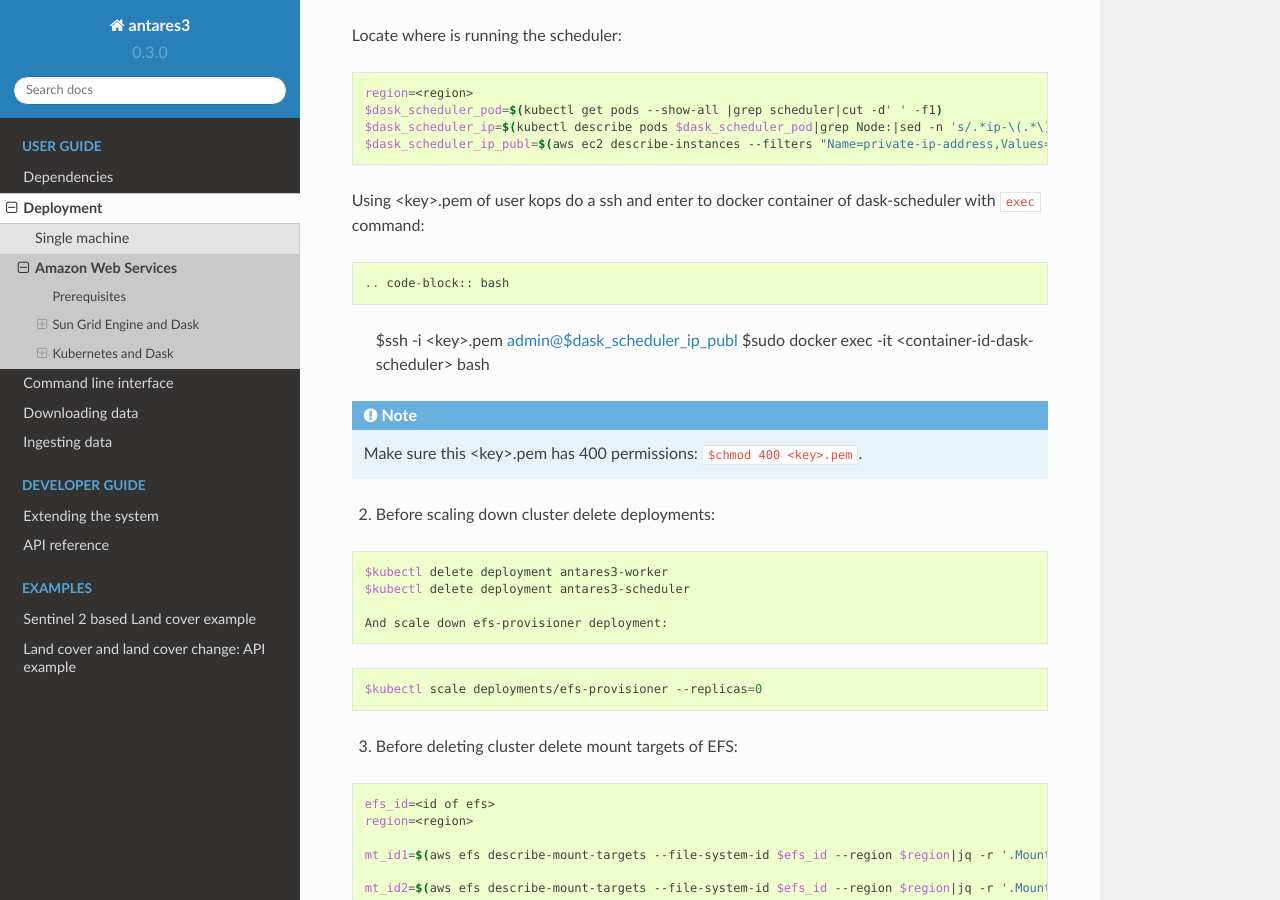
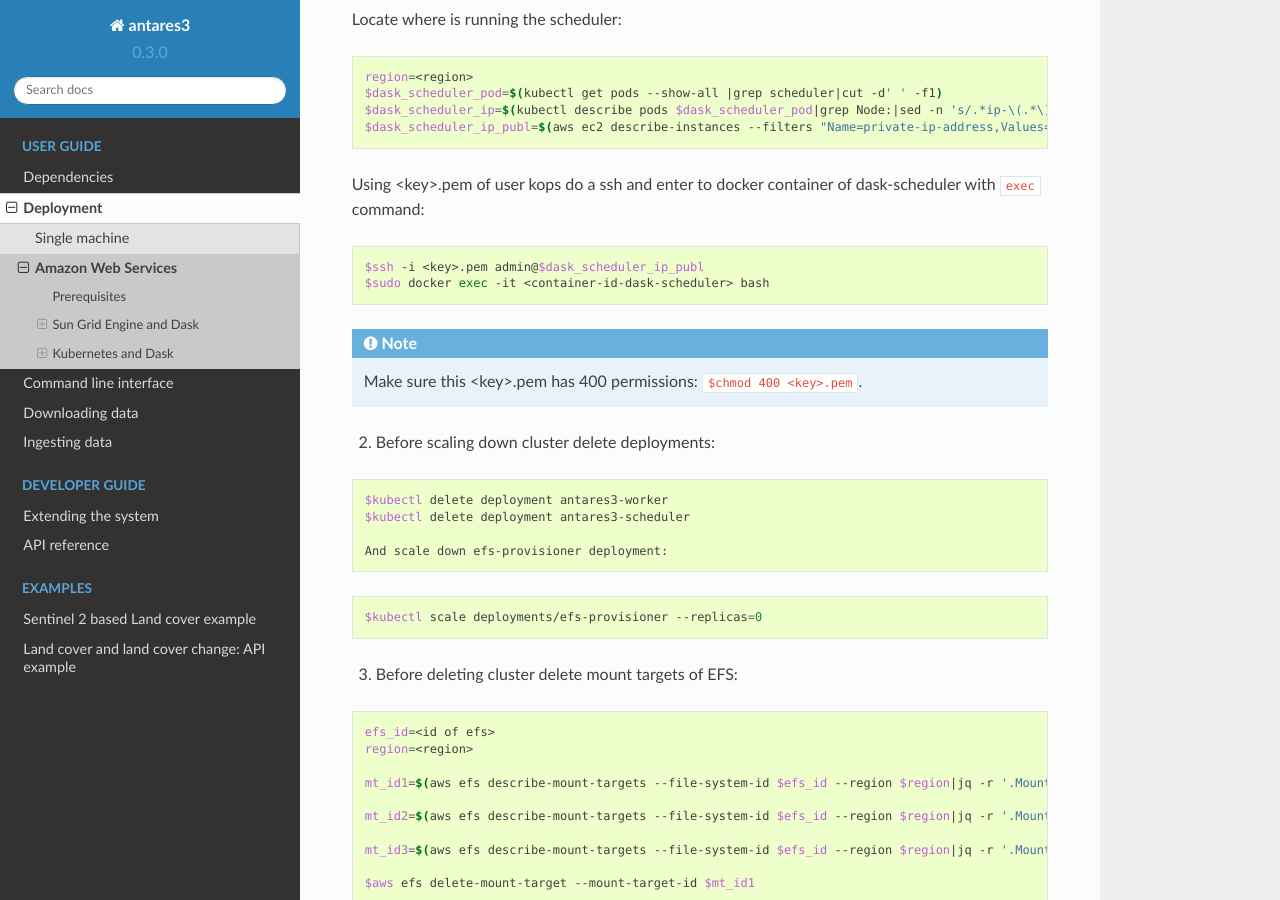
Before and after one commit to CONABIO/antares3, a Sphinx documentation site: the page built from docs/deployment/aws_cloud.rst, in a window 1280 px wide and 900 px high, scrolled down 28807 px. Built offline with Sphinx 7.4.7 and the Read the Docs theme 2.0.0, drawn with Linux system fonts in a browser that asks for light colours; some of the changed text lies outside the part shown.

Commit message:
final adjustments for today

```diff
--- a/docs/deployment/aws_cloud.rst
+++ b/docs/deployment/aws_cloud.rst
@@ -962,7 +962,7 @@
 	region=<region>
 
 	#create EFS:
-	aws efs create-file-system --performance-mode maxIO --creation-token <some random integer number> --region $region
+	$aws efs create-file-system --performance-mode maxIO --creation-token <some random integer number> --region $region
 
 
 Set DNS and id of EFS: (last command sould output this values) and give access to docker containers to EFS via mount targets and security groups. Here it's assumed that three subnets were created by ``kops create cluster`` command)
@@ -975,9 +975,9 @@
 	efs_id=<id of EFS>
 
 	#create mount targets for three subnets:
-	aws efs create-mount-target --file-system-id $efs_id --subnet-id $subnets_kops1 --security-groups $sgroups_kops --region $region
-	aws efs create-mount-target --file-system-id $efs_id --subnet-id $subnets_kops2 --security-groups $sgroups_kops --region $region
-	aws efs create-mount-target --file-system-id $efs_id --subnet-id $subnets_kops3 --security-groups $sgroups_kops --region $region
+	$aws efs create-mount-target --file-system-id $efs_id --subnet-id $subnets_kops1 --security-groups $sgroups_kops --region $region
+	$aws efs create-mount-target --file-system-id $efs_id --subnet-id $subnets_kops2 --security-groups $sgroups_kops --region $region
+	$aws efs create-mount-target --file-system-id $efs_id --subnet-id $subnets_kops3 --security-groups $sgroups_kops --region $region
 
 	#You have to poll the status of mount targets until status LifeCycleState = “available” so you can use EFS from instances that were created:
 
@@ -985,8 +985,8 @@
 
 	#Create inbound rules for NFS on the security groups:
 
-	aws ec2 authorize-security-group-ingress --group-id $sgroups_master --protocol tcp --port 2049 --source-group $sgroups_master --region 	$region
-	aws ec2 authorize-security-group-ingress --group-id $sgroups_nodes --protocol tcp --port 2049 --source-group $sgroups_nodes --region $region
+	$aws ec2 authorize-security-group-ingress --group-id $sgroups_master --protocol tcp --port 2049 --source-group $sgroups_master --region 	$region
+	$aws ec2 authorize-security-group-ingress --group-id $sgroups_nodes --protocol tcp --port 2049 --source-group $sgroups_nodes --region $region
 
 
 Create yaml for deployment
@@ -1167,9 +1167,8 @@
 
 .. code-block:: bash
 
-	ssh -i <key>.pem admin@$efs_prov_ip_publ
-
-	sudo docker exec -it <container-id-efs> /bin/sh
+	$ssh -i <key>.pem admin@$efs_prov_ip_publ
+	$sudo docker exec -it <container-id-efs> /bin/sh
 
 .. note::
 
@@ -1417,7 +1416,7 @@
 	$dask_scheduler_ip_publ=$(aws ec2 describe-instances --filters "Name=private-ip-address,Values=$dask_scheduler_ip" --region=<region>|jq -r '.Reservations[].Instances[].PublicDnsName')
 
 
-Using <key>.pem of user kops do a ssh and enter to docker container of dask-scheduler with ``exec`` command::
+Using <key>.pem of user kops do a ssh and enter to docker container of dask-scheduler with ``exec`` command:
 
 .. code-block:: bash
 
```
